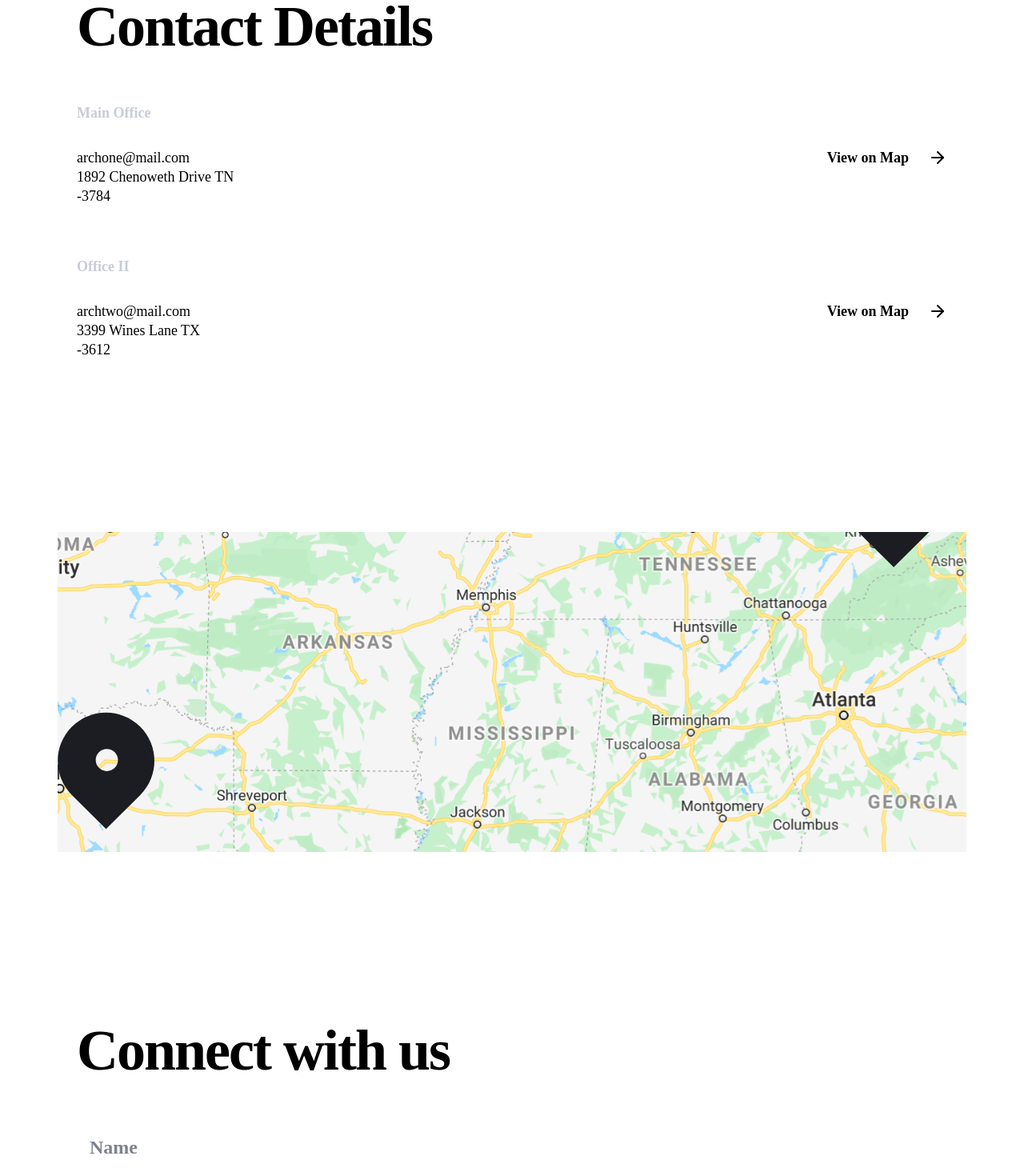
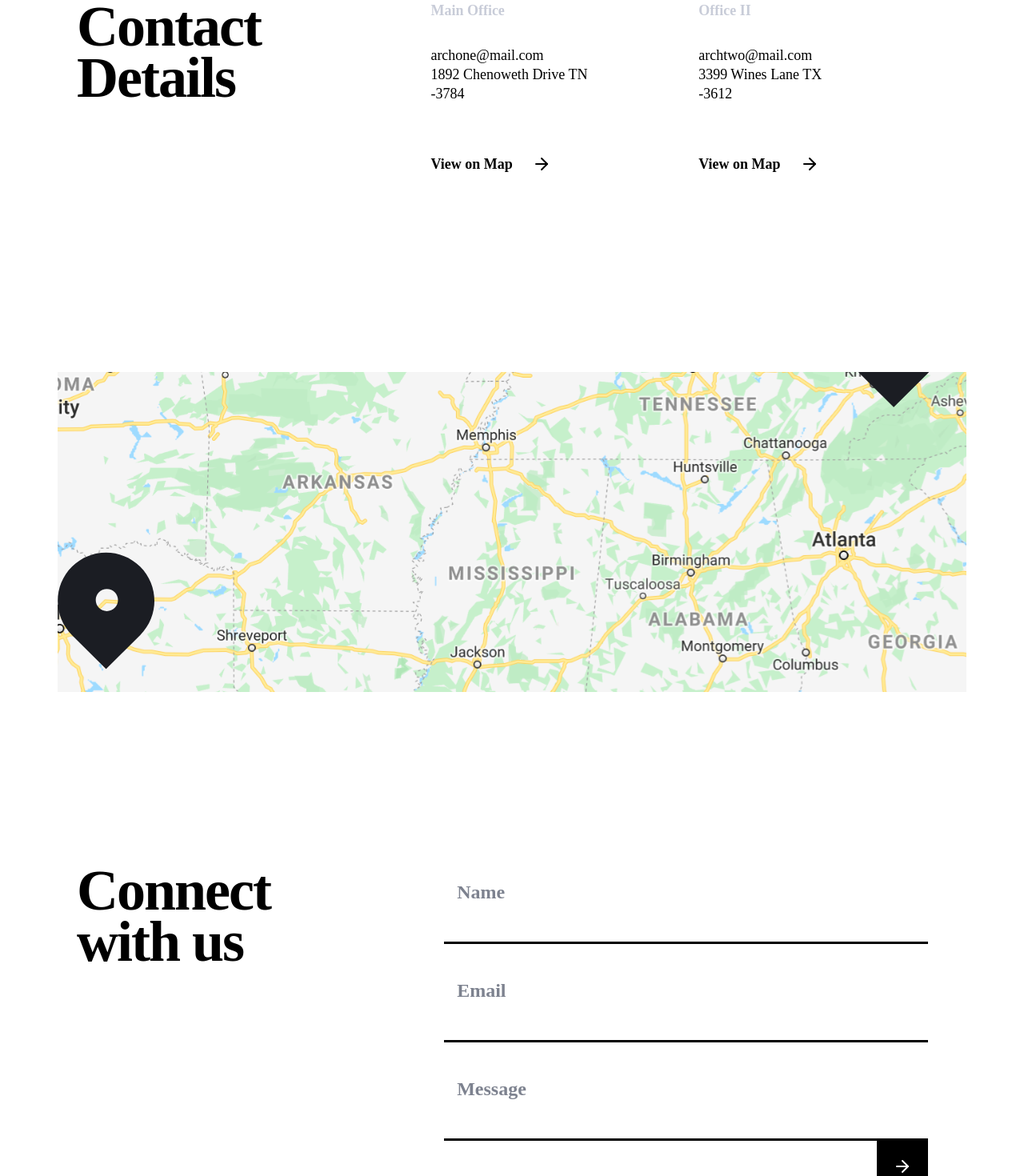
Before and after one commit to devwande/AS, a React (Vite) app: page /contact in a window 1280 px wide. Shown: the part 1180-2650 px from the top of the page at 80% size. Built offline with nearby package versions, Linux system fonts and the light colour scheme.

Commit message:
complete: portfolio page desktop version

```diff
--- a/src/components/Footer.tsx
+++ b/src/components/Footer.tsx
@@ -29,7 +29,7 @@ const Footer = () => {
             </footer>
 
             {/*DESKTOP NAVBAR*/}
-            <footer className="mt-32 hidden md:flex w-screen justify-center max-w-screen">
+            <footer className="max-w-[1440px] mx-auto mt-32 hidden md:flex w-screen justify-center">
                 <div className="flex w-screen max-w-screen-xl">
                     <div className="flex w-5/6 bg-light-gray space-x-12 text-xsm text-medium-gray font-primary font-bold items-center">
                         <img src={archMobile} alt="arch-mobile" className="" />
--- a/src/components/Navbar.tsx
+++ b/src/components/Navbar.tsx
@@ -163,10 +163,10 @@ const Navbar = () => {
             {/* DESKTOP NAVBAR */}
             <main className={"max-w-[1440px] hidden md:block w-full mx-auto md:px-24 relative"}>
 
-                <div className="md:py-12 flex justify-start space-x-20 items-center max-w-[calc(570px+46px)] md:max-w-[1110px] md:mx-0 mx-auto relative font-primary font-bold font-xsm text-medium-gray">
+                <div className="md:py-12 flex justify-start space-x-20 items-center  md:mx-0 mx-auto relative font-primary font-bold font-xsm text-medium-gray">
                     <img src={"src/assets/icons/arch.svg"} alt="Arch" />
                     <button onClick={() => navigate("/portfolio")}>Portfolio</button>
-                    <button onClick={() => navigate("/about")}>About Us</button>
+                    <button onClick={() => navigate("/about")} className={"whitespace-nowrap"}>About Us</button>
                     <button onClick={() => navigate("/contact")}>Contact</button>
                 </div>
             </main>
--- a/src/components/PortfolioProjects.tsx
+++ b/src/components/PortfolioProjects.tsx
@@ -3,7 +3,7 @@ const PortfolioProjects = ({src, label, date}: any) => {
     return (
         <>
             <div className="relative">
-                <img src={src} alt="portfolio projects" className="w-full h-[250px] object-cover brightness-75" />
+                <img src={src} alt="portfolio projects" className="w-full h-[250px] ls:h-[40rem] object-cover brightness-75" />
                 <div className="container-in absolute inset-0 flex flex-col justify-end font-primary mb-6 ">
                     <h1 className="text-white text-sm font-bold">{label}</h1>
                     <p className="text-white text-xsm font-medium opacity-75">{date}</p>
--- a/src/index.css
+++ b/src/index.css
@@ -58,13 +58,13 @@
         letter-spacing: var(--spacing-xsm);
     }
 }
-@layer theme {
+/*@layer theme {*/
     @theme {
-        --screen-sm: 570px;
-        --screen-md: 768px;
-        --screen-ls: 900px;
-        --screen-lg: 1024px;
-        --screen-xl: 1280px;
+        --breakpoint-sm: 570px;
+        --breakpoint-md: 768px;
+        --breakpoint-ls: 900px;
+        --breakpoint-lg: 1024px;
+        --breakpoint-xl: 1280px;
 
         --font-primary: "League Spartan", "sans-serif";
         --color-dark-blue: rgb(27, 29, 35);
@@ -94,4 +94,4 @@
         --line-xsm: 24px;
         --spacing-xsm: 0px;
     }
-}
+/*}*/
--- a/src/pages/Contact.tsx
+++ b/src/pages/Contact.tsx
@@ -58,7 +58,7 @@ const Contact = () => {
             <div className={"relative md:px-24 md:mb-24 max-w-[570px] md:max-w-full mx-auto xl:max-w-[1440]"}>
                 <img src={"src/assets/images/telephone.svg"} alt="Contact-us" className={"h-[250px] inset-0 brightness-50 md:h-[calc(100vh-135px)] w-full object-cover md:max-w-[635px]"}/>
                 <div className="md:hidden absolute z-10 bg-white h-[35px] w-full bottom-[-1px] right-[8%]"></div>
-                <div className={"hidden md:block absolute z-10 bg-white h-[450px] w-[500px] bottom-0 right-[9%]"}>
+                <div className={"hidden md:block absolute z-10 bg-white h-[450px] w-[500px] ls:h-[450px] ls:w-[600px] xl:w-[700px] xl:h-[500px] transition-all duration-300 bottom-0 right-[9%] xl:right-[20%]"}>
                     <div className={"hidden md:block absolute space-y-24"}>
                         <div><h1 className={"font-primary absolute -top-[25%] right-0 text-xl font-bold text-light-gray"}>Contact</h1></div>
                         <hr className={"w-1/5 ml-12" }/>
@@ -77,14 +77,15 @@ const Contact = () => {
 
                 <hr className={"w-1/3 container-in mt-24 mb-20 md:hidden" }/>
 
-                <div className={"container-body space-y-16"}>
-                    <h1 className={"font-primary font-bold text-md max-w-1/2"}>Contact Details</h1>
+                <div className={"container-body space-y-16 ls:grid ls:grid-cols-[1fr_1.5fr] ls:gap-3 w-full"}>
+                    <div><h1 className={"font-primary font-bold text-md max-w-1/2"}>Contact Details</h1></div>
 
+                    <div className={"space-y-8 md:grid md:grid-cols-2 md:gap-6"}>
                         {contact.map(contact => (
                             <div className={"text-xsm font-primary space-y-8"}>
                                 <div className={"text-light-gray font-bold"}>{contact.office}</div>
 
-                            <div className={"md:flex md:justify-between"}>
+                                <div className={"space-y-8 md:flex md:justify-between md:flex-col md:space-y-16"}>
                                     <div>
                                         <p>{contact.mail}</p>
                                         <p>{contact.address}</p>
@@ -98,24 +99,30 @@ const Contact = () => {
                             </div>
                         ))}
                     </div>
+                </div>
 
                 <img src={"src/assets/images/Maps.svg"} alt={"Maps"} className={"w-full object-cover transition-all duration-300 h-[400px]"} />
 
-                <div className={"container-body"}>
-                    <h1 className={"font-primary font-bold text-md pb-20"}>Connect with us</h1>
+                <div className={"container-body ls:grid ls:grid-cols-[1fr_1.5fr]"}>
+                    <div><h1 className={"font-primary font-bold text-md pb-20 max-w-3/4"}>Connect with us</h1></div>
 
-                    <form className={"flex flex-col gap-y-8"}>
-                        <input type={"text"} id={"name"} placeholder={"Name"} className={"px-4 focus:outline-hidden text-black placeholder: font-primary placeholder:text-2xl placeholder:font-bold placeholder:text-medium-gray"}/>
-                        <hr className="border-t-[2px]" />
-                        <input type={"text"} id={"name"} placeholder={"Email"} className={"px-4 focus:outline-hidden placeholder: font-primary placeholder:text-2xl placeholder:font-bold placeholder:text-medium-gray"}/>
-                        <hr className="border-t-[2px]" />
+                    <div className={"container-body "}>
+                        <form className={""}>
+                            <div className={"flex flex-col gap-y-12"}>
+                                <input type={"text"} id={"name"} placeholder={"Name"} className={"px-4 focus:outline-hidden text-black placeholder:font-primary placeholder:text-2xl placeholder:font-bold placeholder:text-medium-gray"}/>
+                                <hr className="border-t-[3px]" />
+                                <input type={"text"} id={"name"} placeholder={"Email"} className={"px-4 focus:outline-hidden placeholder:font-primary placeholder:text-2xl placeholder:font-bold placeholder:text-medium-gray"}/>
+                                <hr className="border-t-[3px]" />
                                 <input type={"text"} id={"name"} placeholder={"Message"} className={"px-4 focus:outline-hidden placeholder:font-primary placeholder:text-2xl placeholder:font-bold placeholder:text-medium-gray"}/>
-                        <hr className="border-t-[2px]" />
-                    </form>
+                                <hr className="border-t-[3px]" />
+                            </div>
                             <div className="flex justify-end">
-                        <button type="submit" className="bg-black text-white p-4 w-16 h-16 flex items-center justify-center" >
+                                <button type="submit" className="bg-black text-white p-4 w-16 h-16 flex items-center justify-center"  >
                                     <ArrowRight className="w-6 h-6" />
                                 </button>
+                            </div>
+                        </form>
+
                     </div>
                 </div>
             </main>
--- a/src/pages/Home.tsx
+++ b/src/pages/Home.tsx
@@ -74,7 +74,7 @@ const Home = () => {
                     </div>
                 </div>
 
-                <div><hr className="w-1/3 container-in sm:mx-0 md:hidden" /></div>
+                <div><hr className="w-1/3 container-in sm:mx-0 hidden" /></div>
 
                 <div className="container-in sm:mx-0 h-full flex justify-center items-center text-start">
 
```
Also changed, not shown: src/pages/About.tsx (+7 -7 lines), src/pages/Portfolio.tsx (+4 -4 lines). Lines whose indentation alone changed are shown as unchanged.
